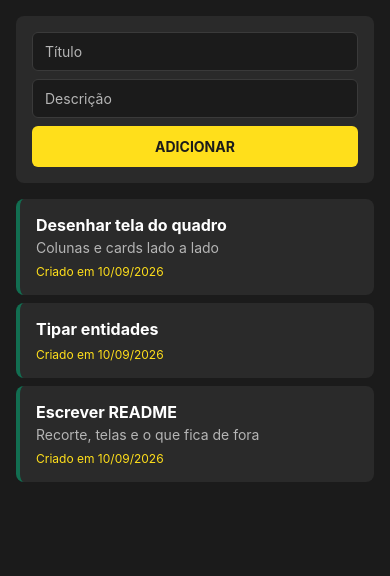
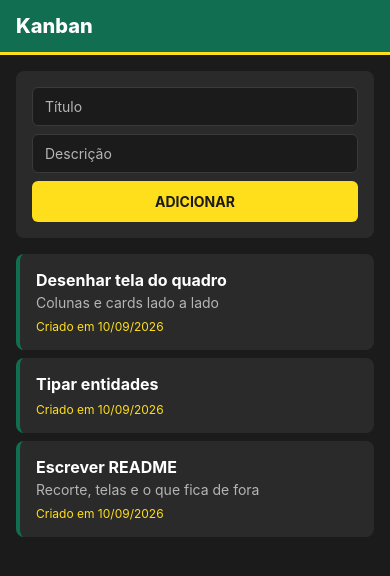
Before and after one commit to alamohf/uc8-projeto-mobile, a React Native app: screen / in a window 390 px wide. Shown: the top 576 px of the page. Built offline with nearby package versions, Linux system fonts and the light colour scheme.

Commit message:
style: cabeçalho verde com detalhe amarelo

```diff
--- a/App.tsx
+++ b/App.tsx
@@ -37,6 +37,9 @@ export default function App() {
     <SafeAreaProvider>
       <SafeAreaView style={styles.tela}>
         <StatusBar style="light" />
+        <View style={styles.cabecalho}>
+          <Text style={styles.tituloCabecalho}>Kanban</Text>
+        </View>
         {carregando ? (
           <View style={styles.carregando}>
             <ActivityIndicator size="large" color={cores.destaque} />
@@ -63,6 +66,18 @@ const styles = StyleSheet.create({
     flex: 1,
     backgroundColor: cores.fundo,
   },
+  cabecalho: {
+    backgroundColor: cores.verde,
+    borderBottomColor: cores.destaque,
+    borderBottomWidth: 3,
+    paddingHorizontal: espacamento.medio,
+    paddingVertical: 14,
+  },
+  tituloCabecalho: {
+    color: cores.texto,
+    fontSize: 20,
+    fontWeight: '800',
+  },
   conteudo: {
     padding: espacamento.medio,
   },
```
